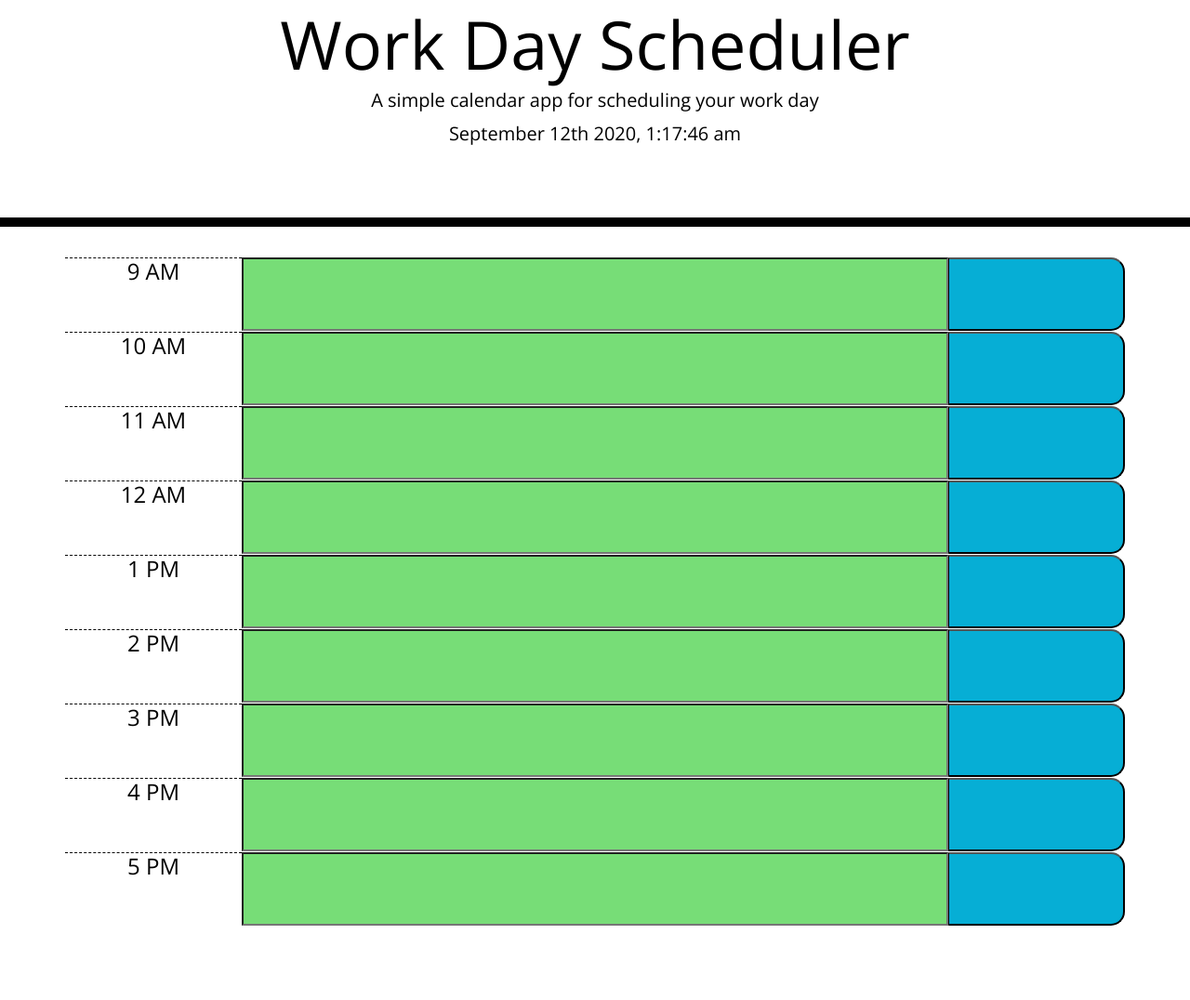
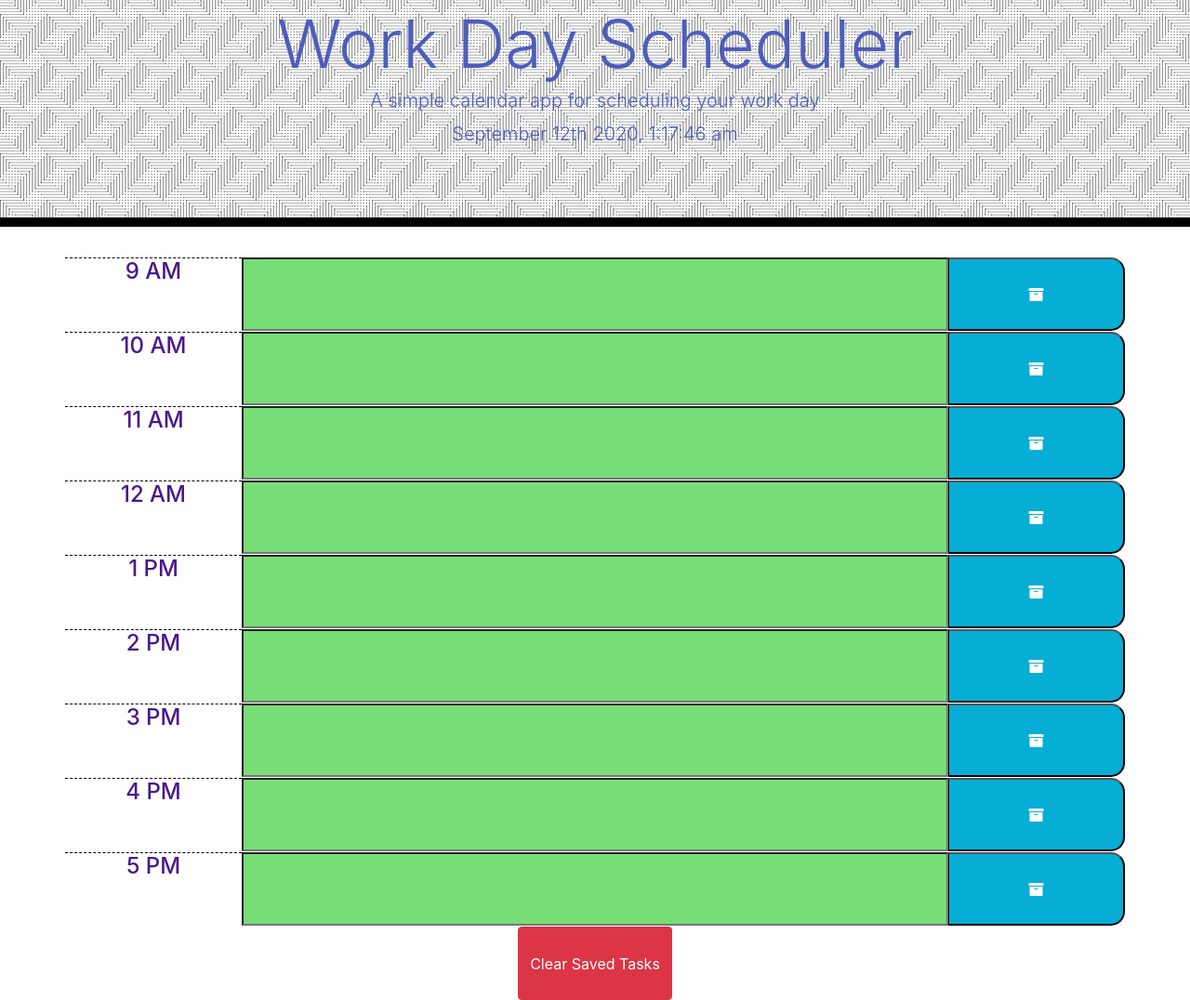
Before and after one commit to Lambaa94/Work-Scheduler, a plain HTML site: page index.html in a window 1280 px wide. Shown: the part 60-1136 px from the top of the page at 93% size. Before the commit the page ends 1056 px from the top, so only its background shows below. Drawn offline with nearby package versions, Linux system fonts and the light colour scheme.

Commit message:
Fully functional local storage along with README file.

```diff
--- a/index.html
+++ b/index.html
@@ -65,6 +65,11 @@
       <input class="col-8 description" id="17"/>
       <button class="col-2 saveBtn"></button>
     </section>
+    <section class="row">
+    <section class="col d-flex justify-content-center">
+    <button type="button" class="btn btn-danger ">Clear Saved Tasks</button>
+  </section>
+</section>
   </div>
   <script src="https://code.jquery.com/jquery-3.4.1.min.js"></script>
   <script src="https://cdnjs.cloudflare.com/ajax/libs/moment.js/2.24.0/moment.min.js"></script>
--- a/script.js
+++ b/script.js
@@ -1,4 +1,4 @@
-// maybe something with input then id
+// Current time in Military
 var currentTime = moment().format('HH');
 console.log(currentTime)
 
@@ -24,11 +24,6 @@ $(document).ready(function () {
             console.log(text)
        localStorage.setItem($(this).prev().attr("id"),text)
 
-        alert("IT HAS BEEN SAVED")
-
-
-        console.log($(this))
-
     });
 
 
@@ -51,65 +46,13 @@ $(document).ready(function () {
 
         };
 
-         var task = localStorage.getItem($("#"+currentId).val())
-         $(currentId).val(task);
+        $("#"+currentId).val(localStorage.getItem(currentId))
 
     });
-})
-//
 
 
-
-// var hourSlot = parseInt($(this).attr("id"));
-// console.log(hourSlot)
-// // Maybe a for loop
-//     function colorClock(){
-
-
-//     colorClock();
-
-
-// })
-
-
-
-// $(".time-block").each(function(){
-// });
-// for(var i = 9; i < 18; i++){
-
-
-// };
-
-
-// function saveTask(timeBlock, task){
-//     localStorage.setItem(timeBlock, task)};
-
-// if(currentTime = timeBlock){
-
-// }
-
-
-//task = "" is the input
-
-
-// var task = $(this).text(".description");
-
-
-
-// task = localStorage.getItem(timeBlock[i])
-// $(".description").append(task);
-//         saveTask();
-
-// var task = $(this).siblings(".description").val();
-
-
-    // renderText();
-    // function renderText() {
-
-    //     var allTasks = localStorage.getItem('userText');
-
-    //     if (!allTasks) {
-    //         return
-    //     }
-    //     $(".description").text(allTasks)
-    // }
+    $(".btn").on("click", function(){
+        localStorage.clear();
+    })
+    $(".saveBtn").addClass("fas fa-archive")
+});
--- a/style.css
+++ b/style.css
@@ -1,5 +1,5 @@
 body {
-  font-family: 'Open Sans', sans-serif;
+  font-family:-apple-system, BlinkMacSystemFont, 'Segoe UI', Roboto, Oxygen, Ubuntu, Cantarell, 'Open Sans', 'Helvetica Neue', sans-serif;
   font-size: 16px;
   line-height: 1;
 }
@@ -16,9 +16,10 @@ textarea{
 .jumbotron {
   text-align: center;
   background-color: transparent;
-  color: black;
+  color: #4E5DBC;
   border-radius: 0;
   border-bottom: 10px solid black;
+  background-image: url("assets/crossline-dots.png")
 }
 
 .description{
@@ -38,7 +39,7 @@ textarea{
 
 .hour {
   background-color: #ffffff;
-  color: #000000;
+  color: #4A188B;
   border-top: 1px dashed #000000;
 }
 
@@ -63,6 +64,7 @@ textarea{
   border-bottom-right-radius: 15px;
   background-color: #06AED5;
   color: white;
+
 }
 
 .saveBtn i:hover {
```
Also changed, not shown: assets/crossline-dots.png (added), 4 other files.
